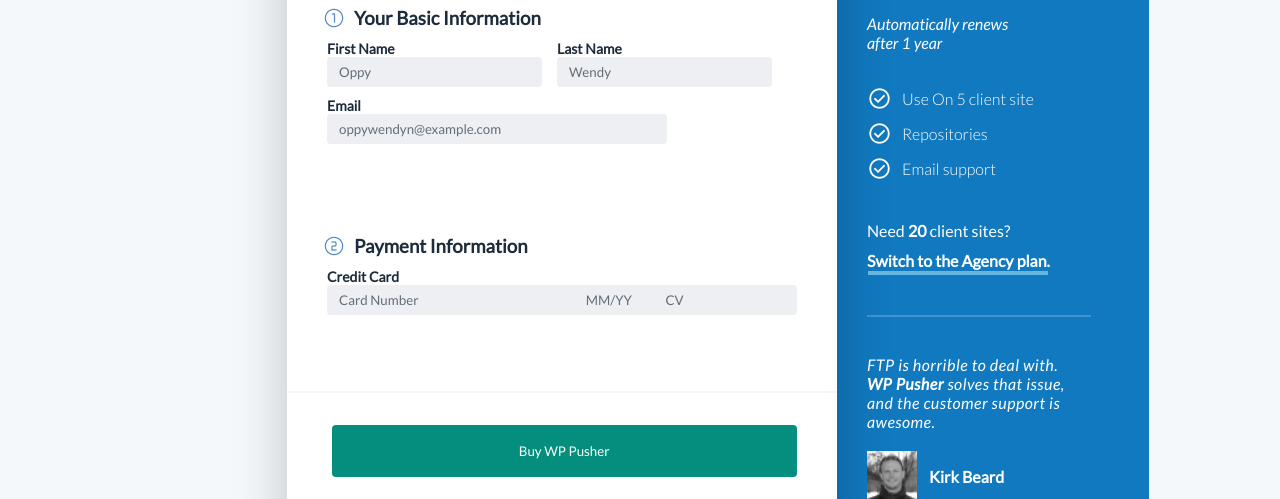
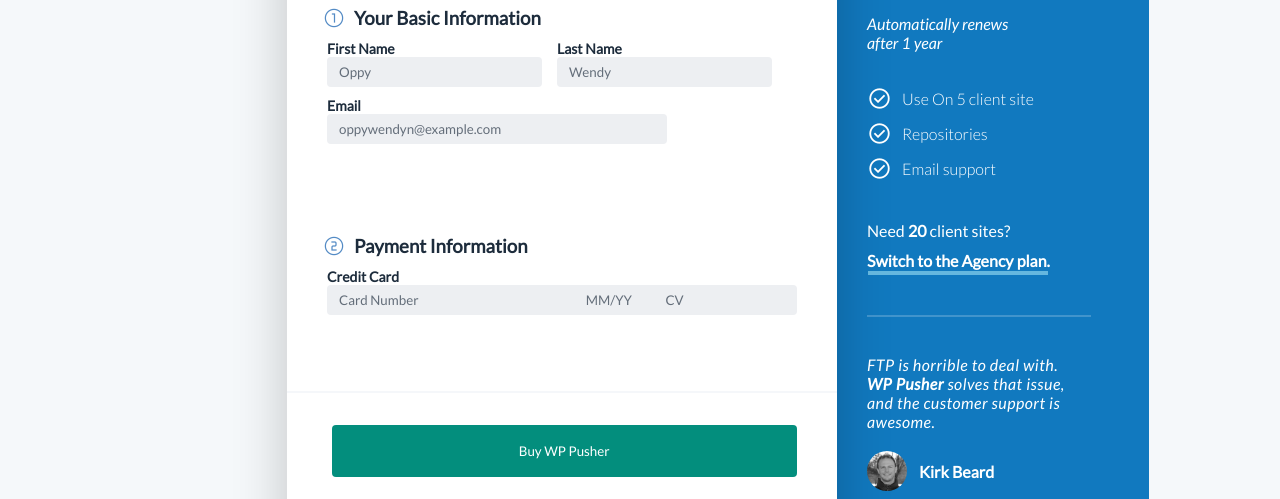
Before and after one commit to oppywendy/WP-PUSHER-ASSIGNMENT, a plain HTML site: page index.html in a window 1280 px wide. Shown: the part 274-773 px from the top of the page. Drawn offline with nearby package versions, Linux system fonts and the light colour scheme.

Commit message:
Update index.html

```diff
--- a/index.html
+++ b/index.html
@@ -110,7 +110,7 @@
                         and the customer support is awesome.
                     </p>
                     <span class="myname">
-                        <img src="Bitmap.png" width="50px" alt="developer's picture"><figcaption><strong>Kirk Beard</strong></figcaption>
+                        <img style="width: 40px; height: 40px; border-radius: 50%;" src="Bitmap.png" width="50px" alt="developer's picture"><figcaption><strong>Kirk Beard</strong></figcaption>
                     </span>
                     </div>
                 </aside>
```
